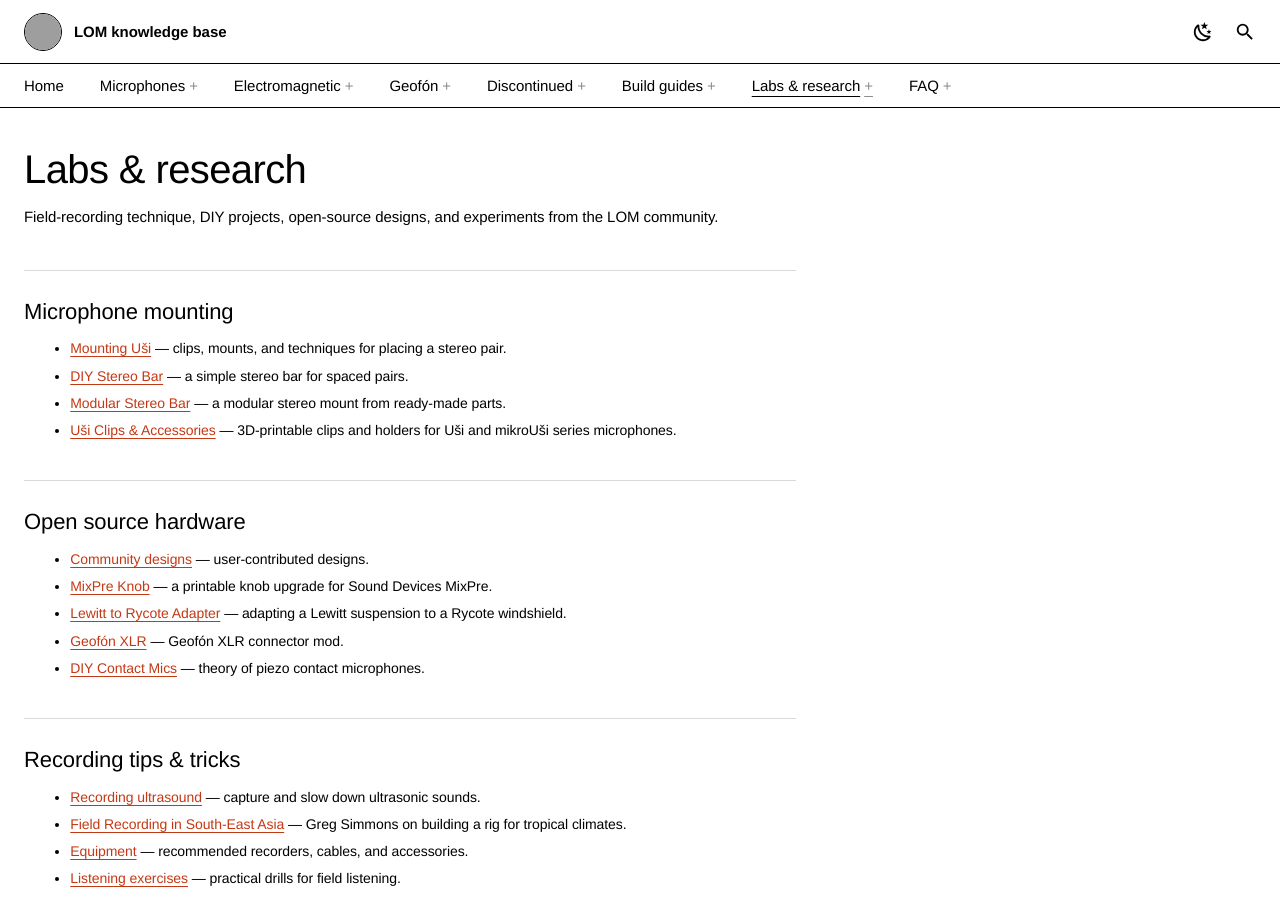
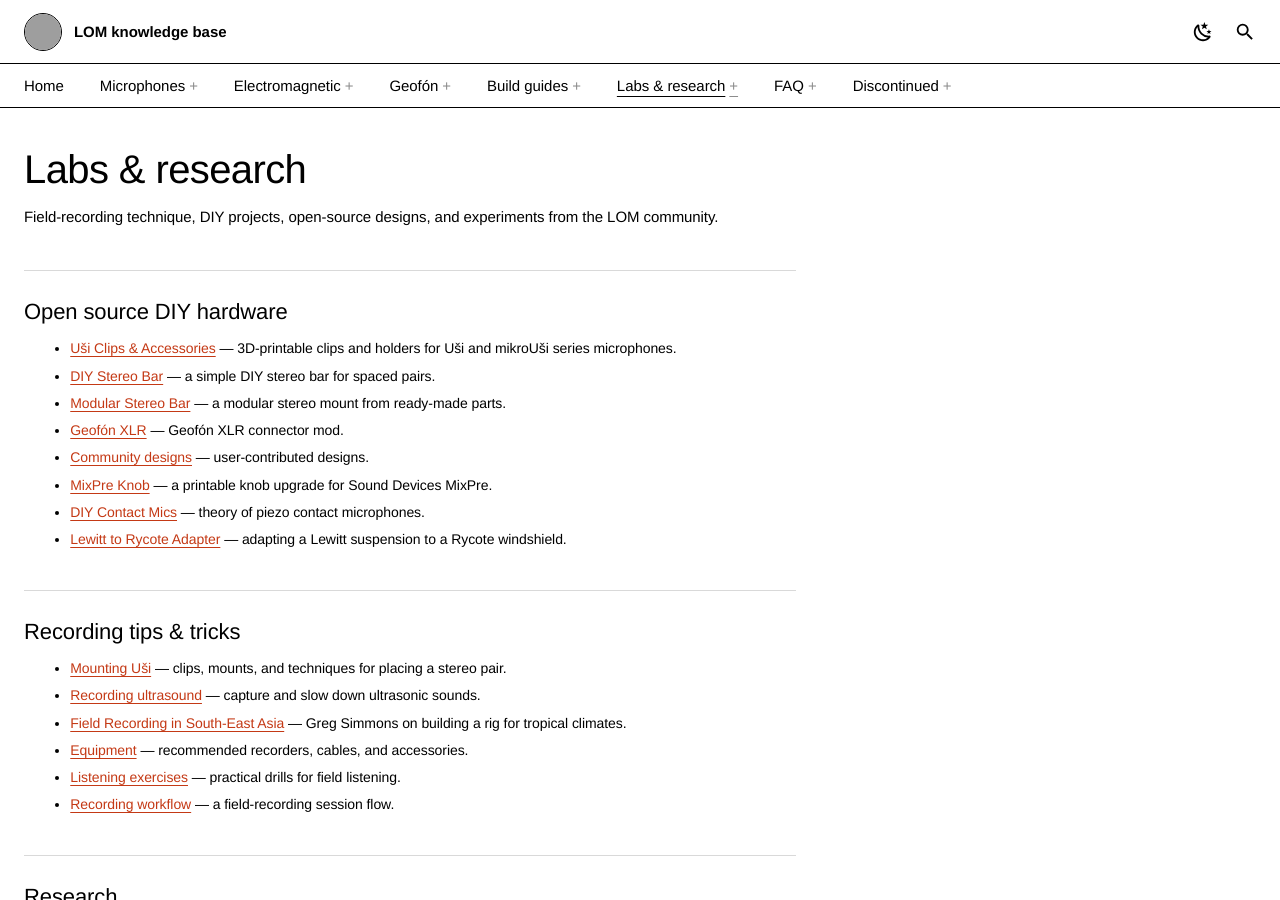
Before and after one commit to LOM-instruments/knowledge-base, an MkDocs documentation site: the page built from docs/research/index.md, in a window 1280 px wide and 900 px high. Built offline with MkDocs 1.6.1 and Material for MkDocs 9.7.7, drawn with Linux system fonts in a browser that asks for light colours; grey boxes are pictures that could not be loaded.

Commit message:
Text updates

```diff
--- a/docs/research/index.md
+++ b/docs/research/index.md
@@ -8,24 +8,21 @@
 
 Field-recording technique, DIY projects, open-source designs, and experiments from the LOM community.
 
+## Open source DIY hardware
 
-## Microphone mounting
-
-- [Mounting Uši](../tips/mounting-usi.md) — clips, mounts, and techniques for placing a stereo pair.
-- [DIY Stereo Bar](diy-stereo-bar.md) — a simple stereo bar for spaced pairs.
+- [Uši Clips & Accessories](usi-clips.md) — 3D-printable clips and holders for Uši and mikroUši series microphones.
+- [DIY Stereo Bar](diy-stereo-bar.md) — a simple DIY stereo bar for spaced pairs.
 - [Modular Stereo Bar](modular-stereo-bar.md) — a modular stereo mount from ready-made parts.
-- [Uši Clips & Accessories](usi-clips.md) — 3D-printable clips and holders for Uši and mikroUši series microphones.
-
-## Open source hardware
-
+- [Geofón XLR](geofon-xlr.md) — Geofón XLR connector mod.
 - [Community designs](community-designs.md) — user-contributed designs.
 - [MixPre Knob](mixpre-knob.md) — a printable knob upgrade for Sound Devices MixPre.
+- [DIY Contact Mics](contact-mics.md) — theory of piezo contact microphones.
 - [Lewitt to Rycote Adapter](lewitt-to-rycote.md) — adapting a Lewitt suspension to a Rycote windshield.
-- [Geofón XLR](geofon-xlr.md) — Geofón XLR connector mod.
-- [DIY Contact Mics](contact-mics.md) — theory of piezo contact microphones.
+
 
 ## Recording tips & tricks
 
+- [Mounting Uši](../tips/mounting-usi.md) — clips, mounts, and techniques for placing a stereo pair.
 - [Recording ultrasound](../tips/recording-ultrasound.md) — capture and slow down ultrasonic sounds.
 - [Field Recording in South-East Asia](field-recording-south-east-asia.md) — Greg Simmons on building a rig for tropical climates.
 - [Equipment](../tips/equipment.md) — recommended recorders, cables, and accessories.
--- a/mkdocs.yml
+++ b/mkdocs.yml
@@ -91,11 +91,6 @@
       - manuals/geofon-overview.md
       - Geofón: manuals/geofon.md
       - Geofón DIY kit: manuals/geofon-diy-kit.md
-  - Discontinued:
-      - manuals/discontinued.md
-      - Elektrosluch 3 / 3+: manuals/elektrosluch-3.md
-      - Elektroucho Pro: manuals/elektroucho-pro.md
-      - Priezor: manuals/priezor.md
   - Build guides:
       - guides/index.md
       - Geofón DIY Kit: guides/geofon-diy.md
@@ -130,6 +125,11 @@
       - Ordering: faq/ordering.md
       - Shipping: faq/shipping.md
       - Troubleshooting: faq/troubleshooting.md
+  - Discontinued:
+      - manuals/discontinued.md
+      - Elektrosluch 3 / 3+: manuals/elektrosluch-3.md
+      - Elektroucho Pro: manuals/elektroucho-pro.md
+      - Priezor: manuals/priezor.md
 
 extra:
   social:
```
Also changed, not shown: docs/index.md (+5 -4 lines), docs/manuals/geofon-overview.md (+2 -2 lines), docs/manuals/geofon.md (+1 -1 lines), docs/tips/mounting-usi.md (+4 -9 lines).
